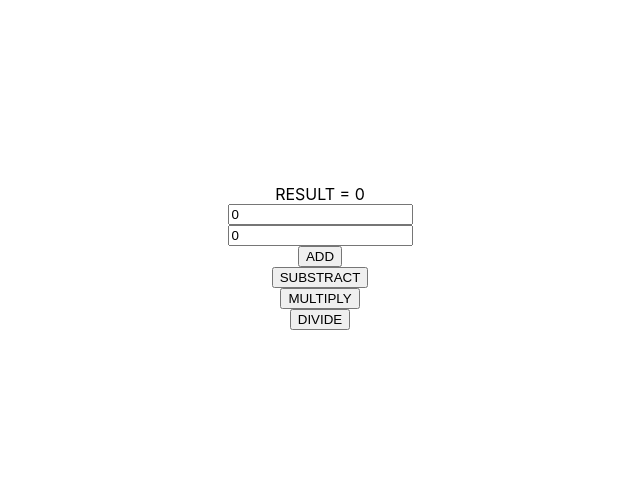
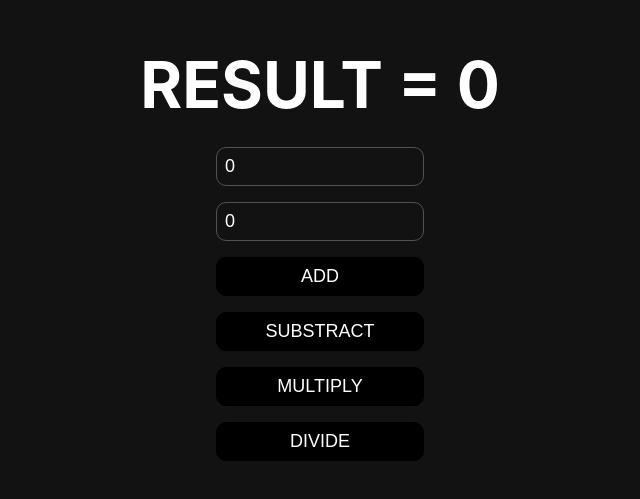
Before and after one commit to mnadea001/react-with-jest-app, a Next.js app: page / in a window 1280 px wide. Shown: the part 143-642 px from the top of the page, without its empty margins (320-960 px from the left). Built offline with nearby package versions, Linux system fonts and the light colour scheme.

Commit message:
add style

```diff
--- a/pages/index.module.css
+++ b/pages/index.module.css
@@ -1,87 +1,38 @@
 .container {
-  min-height: 100vh;
-  padding: 0 0.5rem;
+  padding: 0 2rem;
   display: flex;
   flex-direction: column;
+  align-items: center;
   justify-content: center;
-  align-items: center;
+  height: 100vh;
+  background-color: #121212;
+  color: white;
 }
 
-.title a {
-  color: #0070f3;
-  text-decoration: none;
+.result {
+  font-size: 4rem;
+  font-weight: bold;
+  margin-bottom: 1rem;
 }
 
-.title a:hover,
-.title a:focus,
-.title a:active {
-  text-decoration: underline;
+.input {
+  margin: 0.5rem 0;
+  padding: 0.5rem;
+  font-size: large;
+  width: 13rem;
+  background-color: #121212;
+  border: 1px solid #525252;
+  color: white;
+  border-radius: 10px;
 }
 
-.title {
-  margin: 0;
-  line-height: 1.15;
-  font-size: 4rem;
+.button {
+  font-size: large;
+  padding: 0.5rem;
+  width: 13rem;
+  margin: 0.5rem 0;
+  border: 1px solid black;
+  background-color: black;
+  border-radius: 10px;
+  color: white;
 }
-
-.title,
-.description {
-  text-align: center;
-}
-
-.description {
-  line-height: 1.5;
-  font-size: 1.5rem;
-}
-
-.grid {
-  display: flex;
-  align-items: center;
-  justify-content: center;
-  flex-wrap: wrap;
-
-  max-width: 800px;
-  margin-top: 3rem;
-}
-
-.card {
-  margin: 1rem;
-  flex-basis: 45%;
-  padding: 1.5rem;
-  text-align: left;
-  color: inherit;
-  text-decoration: none;
-  border: 1px solid #eaeaea;
-  border-radius: 10px;
-  transition: color 0.15s ease, border-color 0.15s ease;
-}
-
-.card:hover,
-.card:focus,
-.card:active {
-  color: #0070f3;
-  border-color: #0070f3;
-}
-
-.card h3 {
-  margin: 0 0 1rem 0;
-  font-size: 1.5rem;
-}
-
-.card p {
-  margin: 0;
-  font-size: 1.25rem;
-  line-height: 1.5;
-}
-
-.logo {
-  height: 1em;
-  margin-left: 0.5rem;
-}
-
-@media (max-width: 600px) {
-  .grid {
-    width: 100%;
-    flex-direction: column;
-  }
-}
```
